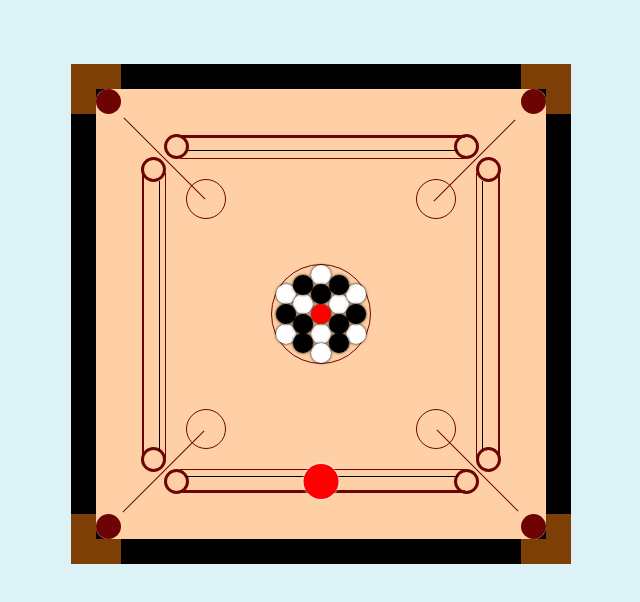
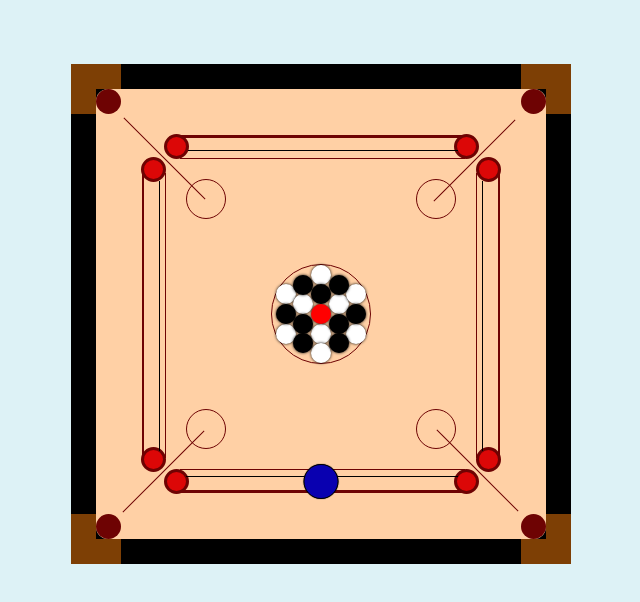
Before and after one commit to rakib119/carrom, a plain HTML site: page index.html in a window 1280 px wide. Shown: the whole page, without its empty margins (319-959 px from the left). Drawn offline with nearby package versions, Linux system fonts and the light colour scheme.

Commit message:
strick update

```diff
--- a/css/style.css
+++ b/css/style.css
@@ -128,6 +128,7 @@ body{
     width: 25px;
     height: 25px;
     border-radius: 50%;
+    background: rgb(220, 7, 7);
     border: 3px solid rgba(110, 3, 3,2);
  }
 
@@ -371,8 +372,9 @@ body{
    bottom: 9%;
    left: 50%;
    border-radius: 50%;
-   background: #f00;
-   box-shadow: 0px 0px 3px #fff;
+   background: #0900B0;
+   border: 1px solid #000;
+   box-shadow: 0px 0px 1px #000;
    transform: translate(-50%);
 }
 
```
